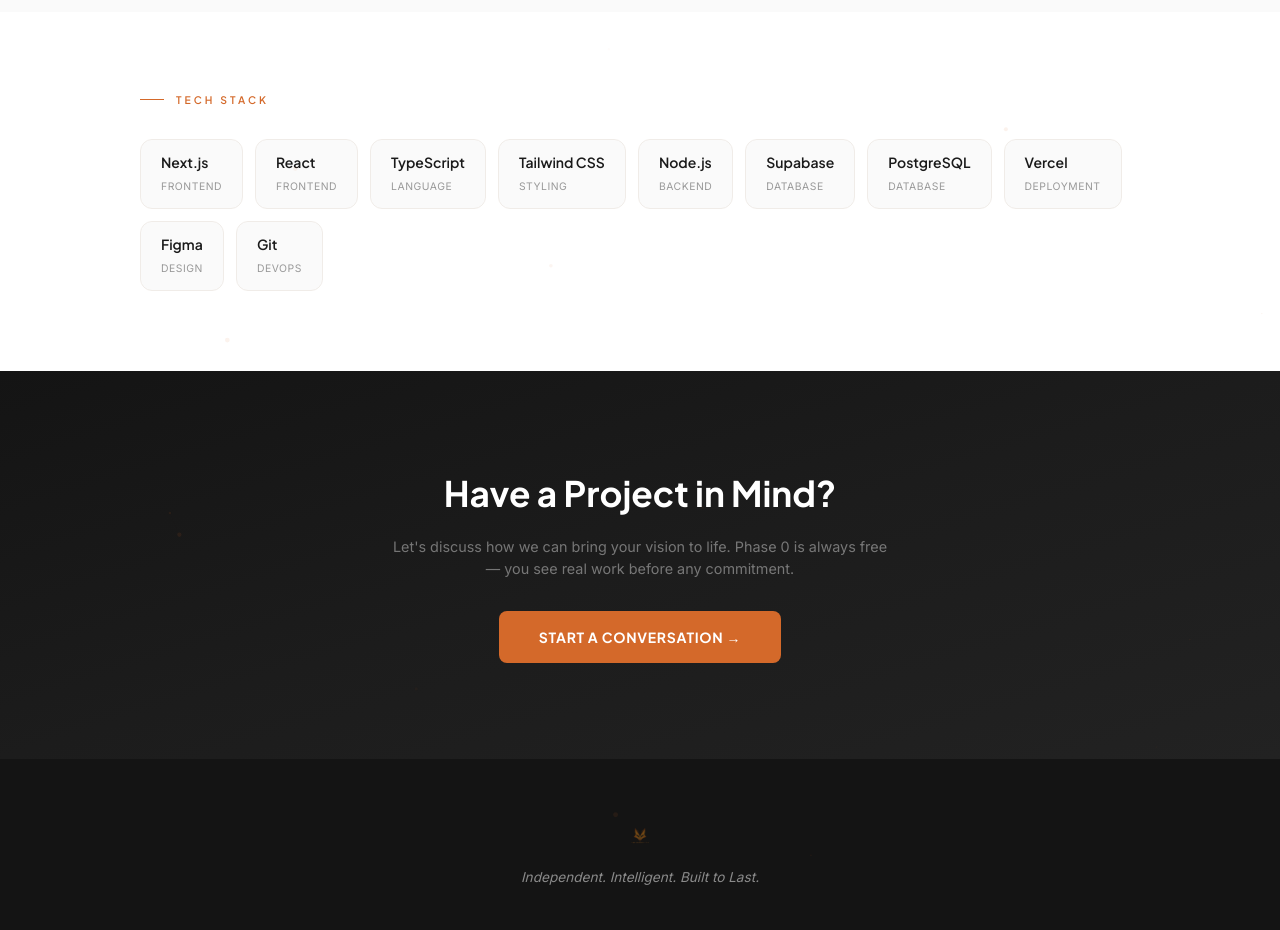
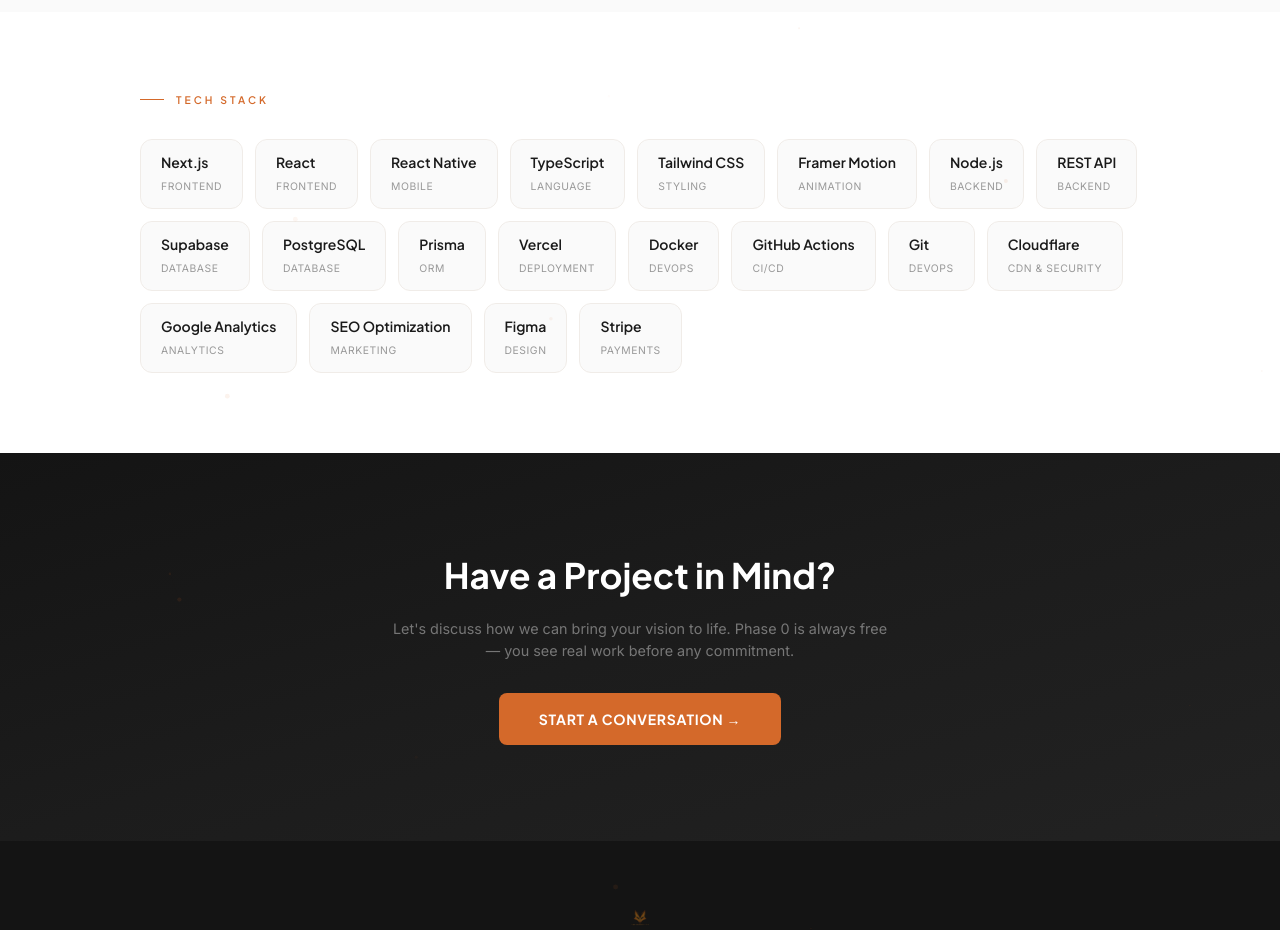
Before and after one commit to ramadiaustralia/the-orange-fox-web, a Next.js app: page /about in a window 1280 px wide. Shown: the part 1420-2350 px from the top of the page. Built offline with nearby package versions, Linux system fonts and the light colour scheme.

Commit message:
Add 10 more tech stacks to About page

```diff
--- a/src/app/about/page.tsx
+++ b/src/app/about/page.tsx
@@ -8,14 +8,24 @@
 const techStack = [
   { name: 'Next.js', category: 'Frontend' },
   { name: 'React', category: 'Frontend' },
+  { name: 'React Native', category: 'Mobile' },
   { name: 'TypeScript', category: 'Language' },
   { name: 'Tailwind CSS', category: 'Styling' },
+  { name: 'Framer Motion', category: 'Animation' },
   { name: 'Node.js', category: 'Backend' },
+  { name: 'REST API', category: 'Backend' },
   { name: 'Supabase', category: 'Database' },
   { name: 'PostgreSQL', category: 'Database' },
+  { name: 'Prisma', category: 'ORM' },
   { name: 'Vercel', category: 'Deployment' },
+  { name: 'Docker', category: 'DevOps' },
+  { name: 'GitHub Actions', category: 'CI/CD' },
+  { name: 'Git', category: 'DevOps' },
+  { name: 'Cloudflare', category: 'CDN & Security' },
+  { name: 'Google Analytics', category: 'Analytics' },
+  { name: 'SEO Optimization', category: 'Marketing' },
   { name: 'Figma', category: 'Design' },
-  { name: 'Git', category: 'DevOps' },
+  { name: 'Stripe', category: 'Payments' },
 ];
 
 const valueIconMap: Record<string, React.ComponentType<{className?: string}>> = {
```
